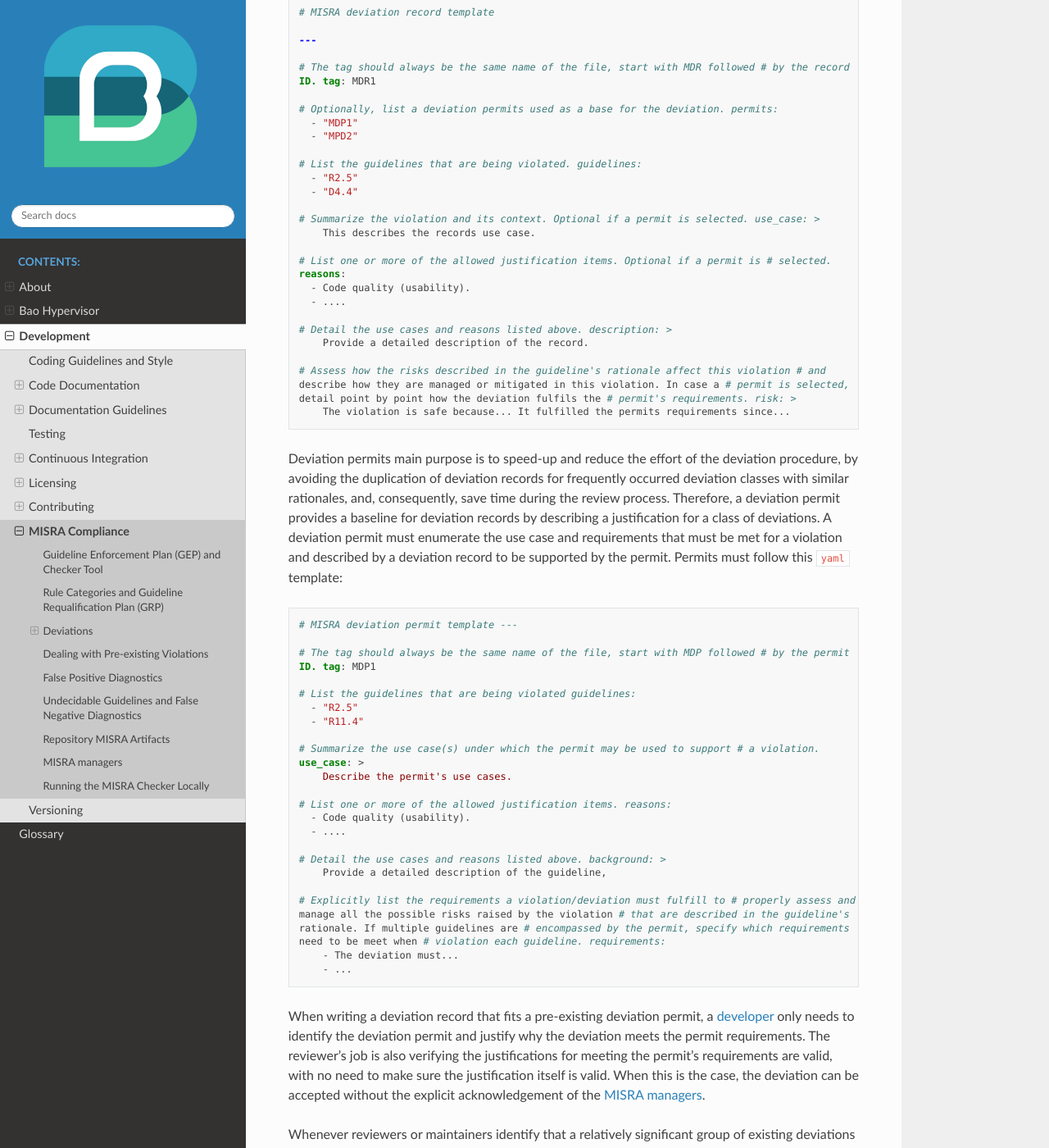
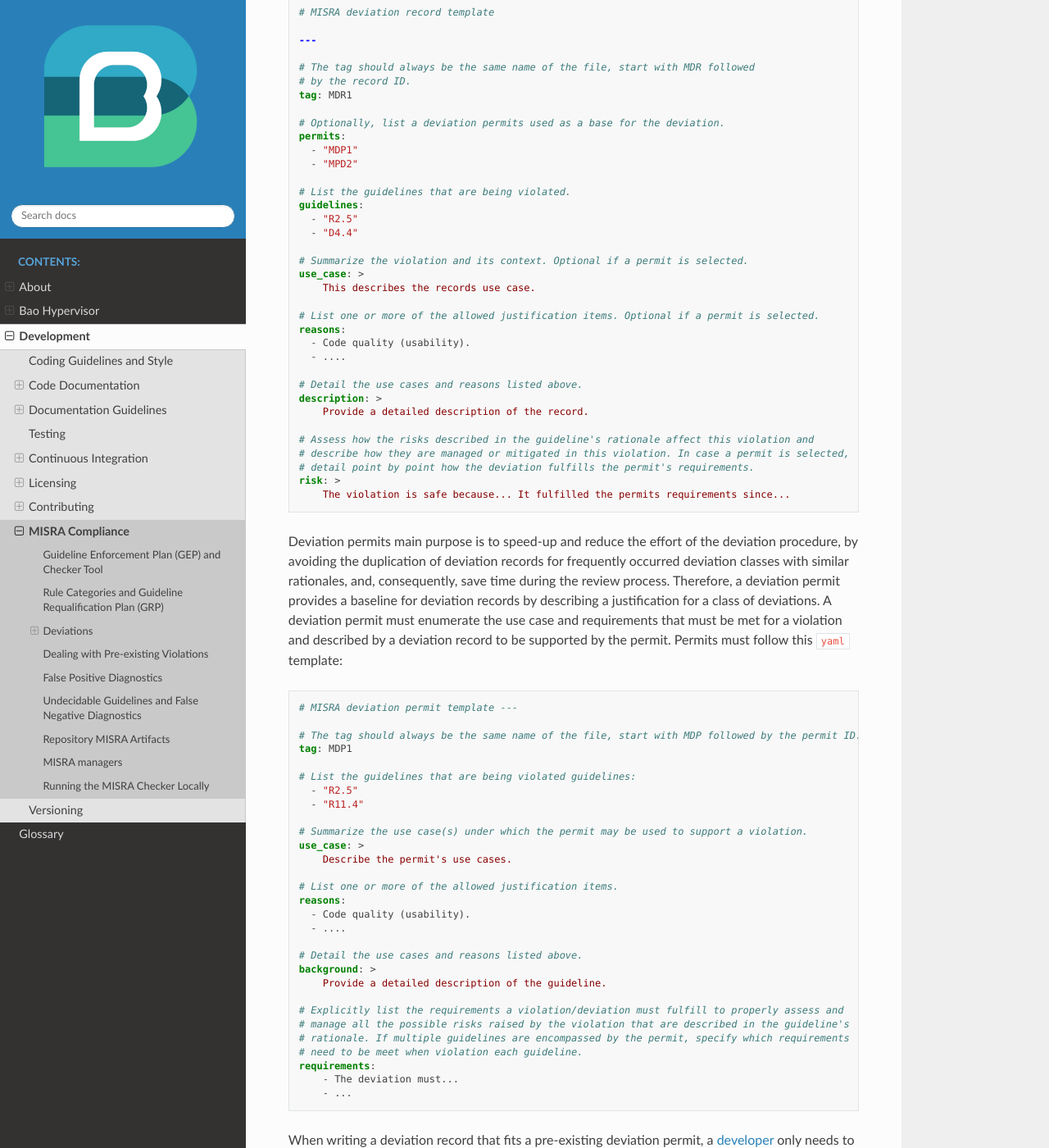
Before and after one commit to bao-project/bao-docs, a Sphinx documentation site: the page built from source/development/misra.rst, in a window 1280 px wide and 1400 px high, scrolled down 5076 px. Shown: the whole window at 82% size. Built offline with Sphinx 7.4.7 and the Read the Docs theme 2.0.0, drawn with Linux system fonts in a browser that asks for light colours; some of the changed lines change nothing that is shown.

Commit message:
ref(misra): Re-arranging code blocks to be legible
Signed-off-by: Miguel Silva <miguelafsilva5@gmail.com>

```diff
--- a/source/development/misra.rst
+++ b/source/development/misra.rst
@@ -279,31 +279,37 @@ following the format:
 
     ---
 
-    # The tag should always be the same name of the file, start with MDR followed # by the record
-    ID. tag: MDR1
+    # The tag should always be the same name of the file, start with MDR followed
+    # by the record ID.
+    tag: MDR1
 
-    # Optionally, list a deviation permits used as a base for the deviation. permits:
+    # Optionally, list a deviation permits used as a base for the deviation.
+    permits:
       - "MDP1"
       - "MPD2"
 
-    # List the guidelines that are being violated. guidelines:
+    # List the guidelines that are being violated.
+    guidelines:
       - "R2.5"
       - "D4.4"
 
-    # Summarize the violation and its context. Optional if a permit is selected. use_case: >
+    # Summarize the violation and its context. Optional if a permit is selected.
+    use_case: >
         This describes the records use case.
 
-    # List one or more of the allowed justification items. Optional if a permit is # selected.
+    # List one or more of the allowed justification items. Optional if a permit is selected.
     reasons:
       - Code quality (usability).
       - ....
 
-    # Detail the use cases and reasons listed above. description: >
+    # Detail the use cases and reasons listed above.
+    description: >
         Provide a detailed description of the record.
 
-    # Assess how the risks described in the guideline's rationale affect this violation # and
-    describe how they are managed or mitigated in this violation. In case a # permit is selected,
-    detail point by point how the deviation fulfils the # permit's requirements. risk: >
+    # Assess how the risks described in the guideline's rationale affect this violation and
+    # describe how they are managed or mitigated in this violation. In case a permit is selected,
+    # detail point by point how the deviation fulfills the permit's requirements.
+    risk: >
         The violation is safe because... It fulfilled the permits requirements since...
 
 Deviation permits main purpose is to speed-up and reduce the effort of the deviation procedure, by
@@ -318,28 +324,31 @@ this ``yaml`` template:
 
     # MISRA deviation permit template ---
 
-    # The tag should always be the same name of the file, start with MDP followed # by the permit
-    ID. tag: MDP1
+    # The tag should always be the same name of the file, start with MDP followed by the permit ID.
+    tag: MDP1
 
     # List the guidelines that are being violated guidelines:
       - "R2.5"
       - "R11.4"
 
-    # Summarize the use case(s) under which the permit may be used to support # a violation.
+    # Summarize the use case(s) under which the permit may be used to support a violation.
     use_case: >
         Describe the permit's use cases.
 
-    # List one or more of the allowed justification items. reasons:
+    # List one or more of the allowed justification items.
+    reasons:
       - Code quality (usability).
       - ....
 
-    # Detail the use cases and reasons listed above. background: >
-        Provide a detailed description of the guideline,
+    # Detail the use cases and reasons listed above.
+    background: >
+        Provide a detailed description of the guideline.
 
-    # Explicitly list the requirements a violation/deviation must fulfill to # properly assess and
-    manage all the possible risks raised by the violation # that are described in the guideline's
-    rationale. If multiple guidelines are # encompassed by the permit, specify which requirements
-    need to be meet when # violation each guideline. requirements:
+    # Explicitly list the requirements a violation/deviation must fulfill to properly assess and
+    # manage all the possible risks raised by the violation that are described in the guideline's
+    # rationale. If multiple guidelines are encompassed by the permit, specify which requirements
+    # need to be meet when violation each guideline.
+    requirements:
         - The deviation must...
         - ...
 
```
